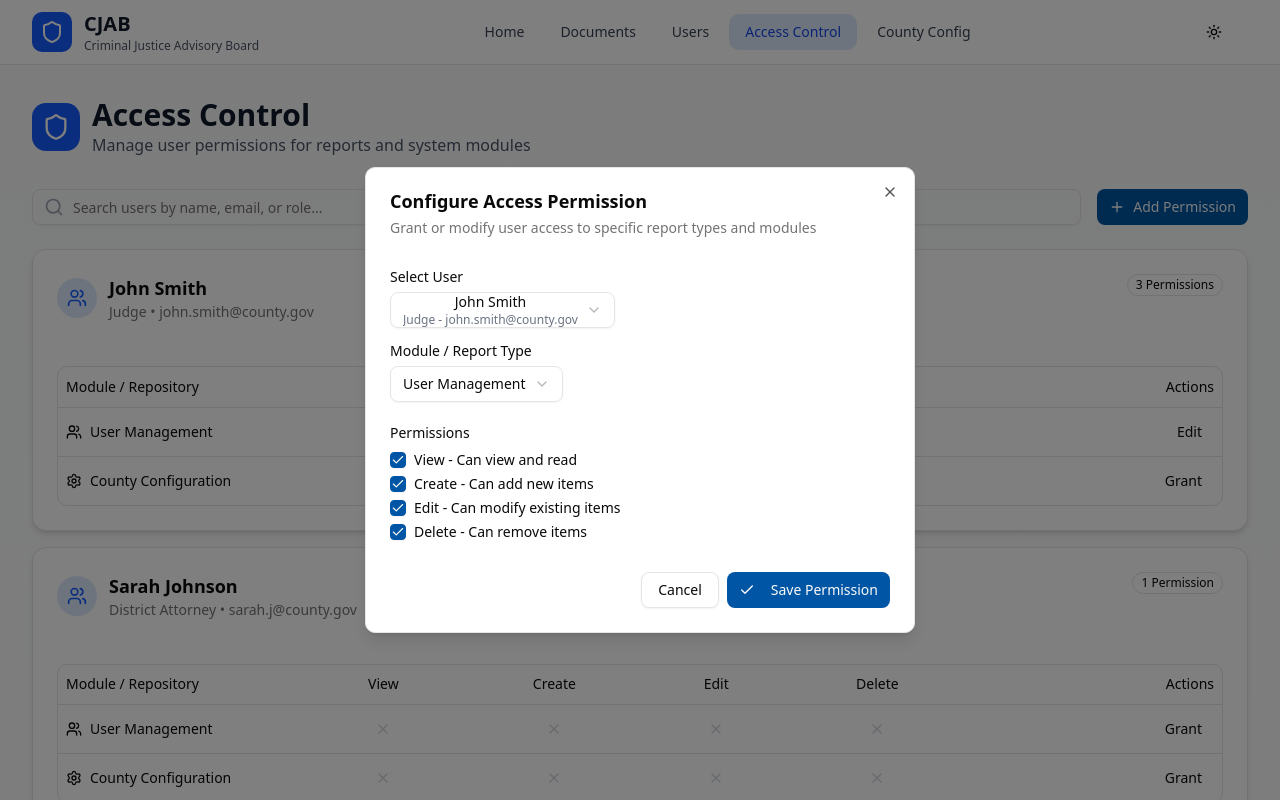
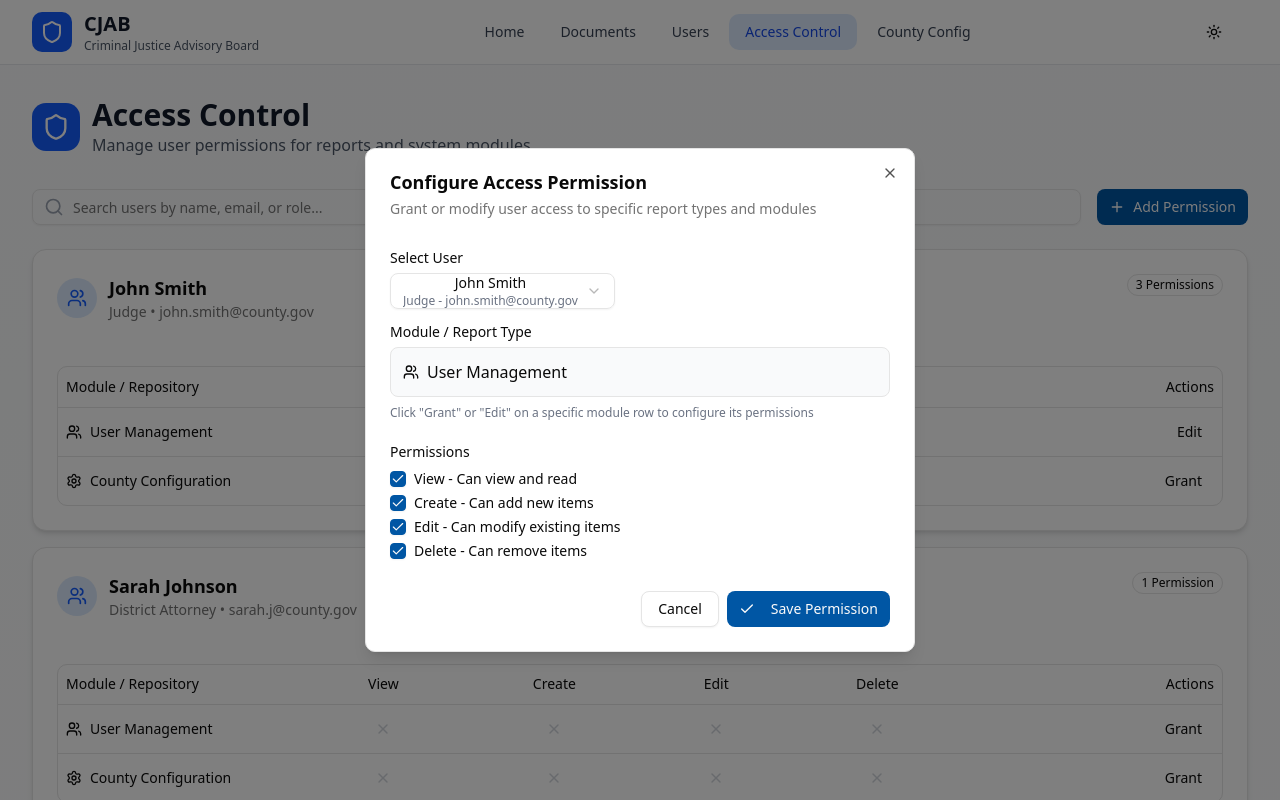
Before and after one commit to quantumapps-dev/cjab, a Next.js app: page /access-control in a window 1280 px wide. Both pictures are taken after a click on the button "Edit". Shown: the top 800 px of the page. Built offline with nearby package versions, Linux system fonts and the light colour scheme.

Commit message:
Update repository files

```diff
--- a/app/access-control/page.tsx
+++ b/app/access-control/page.tsx
@@ -123,10 +123,6 @@ export default function AccessControlPage() {
   const handleAddPermission = () => {
     if (!selectedUser) return
 
-    console.log("[v0] Saving permission for reportType:", selectedReportType)
-    console.log("[v0] Selected user:", selectedUser.name)
-    console.log("[v0] Permission form:", permissionForm)
-
     if (selectedReportType === "bail" && !selectedCourt) {
       toast.error("Please select a magisterial district court for Bail Reports")
       return
@@ -142,8 +138,6 @@ export default function AccessControlPage() {
       canDelete: permissionForm.canDelete,
     }
 
-    console.log("[v0] New permission object:", newPermission)
-
     const existingIndex = permissions.findIndex(
       (p) =>
         p.userId === selectedUser.id &&
@@ -151,22 +145,16 @@ export default function AccessControlPage() {
         (selectedReportType !== "bail" || p.bailCourtId === selectedCourt),
     )
 
-    console.log("[v0] Existing permission index:", existingIndex)
-
     let updatedPermissions: AccessPermission[]
 
     if (existingIndex >= 0) {
       updatedPermissions = [...permissions]
       updatedPermissions[existingIndex] = newPermission
-      console.log("[v0] Updated existing permission at index:", existingIndex)
       toast.success(`${getModuleName(selectedReportType)} permissions updated successfully`)
     } else {
       updatedPermissions = [...permissions, newPermission]
-      console.log("[v0] Added new permission, total count:", updatedPermissions.length)
       toast.success(`${getModuleName(selectedReportType)} permissions added successfully`)
     }
-
-    console.log("[v0] All permissions after update:", updatedPermissions)
 
     setPermissions(updatedPermissions)
     localStorage.setItem("userPermissions", JSON.stringify(updatedPermissions))
@@ -198,14 +186,11 @@ export default function AccessControlPage() {
   }
 
   const openEditDialog = (user: User, reportType: string, courtId?: string) => {
-    console.log("[v0] Opening dialog for user:", user.name, "reportType:", reportType, "courtId:", courtId)
-
     setSelectedUser(user)
     setSelectedReportType(reportType)
     setSelectedCourt(courtId || "")
 
     const existing = getUserPermissions(user.id, reportType, courtId)
-    console.log("[v0] Existing permission found:", existing)
 
     if (existing) {
       setPermissionForm({
@@ -315,6 +300,18 @@ export default function AccessControlPage() {
                   </Select>
                 </div>
 
+                {selectedUser ? (
+                  <div className="space-y-2">
+                    <Label>Module / Report Type</Label>
+                    <div className="flex items-center gap-2 p-3 border rounded-md bg-gray-50 dark:bg-gray-900">
+                      {getModuleIcon(selectedReportType)}
+                      <span className="font-medium">{getModuleName(selectedReportType)}</span>
+                    </div>
+                    <p className="text-xs text-gray-500">
+                      Click "Grant" or "Edit" on a specific module row to configure its permissions
+                    </p>
+                  </div>
+                ) : (
                   <div className="space-y-2">
                     <Label>Module / Report Type</Label>
                     <Select value={selectedReportType} onValueChange={(value: string) => setSelectedReportType(value)}>
@@ -332,8 +329,20 @@ export default function AccessControlPage() {
                       </SelectContent>
                     </Select>
                   </div>
+                )}
 
-                {selectedReportType === "bail" && (
+                {selectedReportType === "bail" && selectedCourt && (
+                  <div className="space-y-2">
+                    <Label>Magisterial District Court</Label>
+                    <div className="p-3 border rounded-md bg-gray-50 dark:bg-gray-900">
+                      <span className="font-medium">
+                        {courts.find((c) => c.id === selectedCourt)?.name || "Unknown Court"}
+                      </span>
+                    </div>
+                  </div>
+                )}
+
+                {selectedReportType === "bail" && !selectedCourt && (
                   <div className="space-y-2">
                     <Label>Magisterial District Court</Label>
                     <Select value={selectedCourt} onValueChange={setSelectedCourt}>
@@ -469,7 +478,6 @@ export default function AccessControlPage() {
                       </TableHeader>
                       <TableBody>
                         {allModules.map((module) => {
-                          // Special handling for Bail Reports with court folders
                           if (module.type === "bail") {
                             return courts.map((court) => {
                               const perm = getUserPermissions(user.id, module.type, court.id)
@@ -526,7 +534,6 @@ export default function AccessControlPage() {
                             })
                           }
 
-                          // Standard modules without subfolders
                           const perm = getUserPermissions(user.id, module.type)
                           return (
                             <TableRow key={module.type}>
```
Lines whose indentation alone changed are shown as unchanged.
